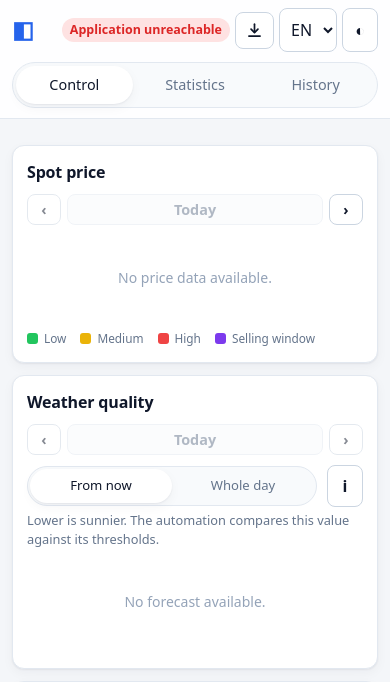
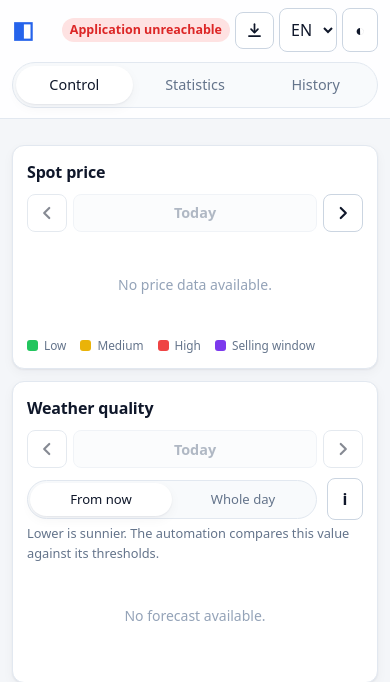
Before and after one commit to Firestone82/SolaxAutomation, a web app: page /index.html in a window 390 px wide. Shown: the top 682 px of the page. Run offline with its HTML, style and script files only (its server is not run), Linux system fonts and the light colour scheme; data that the repository does not hold is empty.

Commit message:
Draw the step arrows as centred icons
The day, month and page browsers used the angle quote glyphs as their
arrows. A glyph sits on the text baseline and came out visibly off
centre in its square button, and its shape changed with the system
font. Every step button now holds a drawn chevron, centred by flex in a
fixed square, and the day's name between the arrows is as tall as they
are, so the three read as one control.

Co-Authored-By: Claude Opus 5.5 <noreply@anthropic.com>
Claude-Session: https://claude.ai/code/session_018Q5H7vT6xpJ3sUTu9LEeZf

```diff
--- a/src/main/resources/static/assets/app.css
+++ b/src/main/resources/static/assets/app.css
@@ -560,6 +560,13 @@ main {
 }
 
 .day-nav-label {
+    /* As tall as the arrow buttons beside it, so the three read as one control. */
+    display: inline-flex;
+    align-items: center;
+    justify-content: center;
+    height: 32px;
+    padding-top: 0;
+    padding-bottom: 0;
     min-width: 7.5em;
     text-align: center;
     font-variant-numeric: tabular-nums;
@@ -1170,6 +1177,27 @@ main {
     min-width: 34px;
 }
 
+/*
+   A square step button - back, forward - holding a drawn chevron. Flex centring puts the
+   icon in the exact middle, which a text glyph sitting on its baseline never was.
+*/
+.icon-step {
+    display: inline-flex;
+    align-items: center;
+    justify-content: center;
+    width: 34px;
+    min-width: 34px;
+    height: 32px;
+    padding: 0;
+    line-height: 1;
+}
+
+.icon-step .chevron {
+    width: 16px;
+    height: 16px;
+    flex: none;
+}
+
 /* A button that stays pressed: it filters a list rather than doing something once, so it
    has to look like a state and not like an action waiting to be taken. */
 .toggle-button.is-active {
@@ -1524,6 +1552,11 @@ main {
     /* A row of controls that fills the width is easier to hit than one that hugs the text. */
     .button-row .button { flex: 1 1 auto; }
     .button-small { flex: 0 0 auto; padding: 6px 12px; }
+
+    /* The step buttons keep their square on a phone, a little larger for a thumb. */
+    .icon-step { width: 40px; min-width: 40px; height: 38px; padding: 0; }
+    .day-nav-label { height: 38px; }
+    .icon-step .chevron { width: 18px; height: 18px; }
 
     .card-head { align-items: flex-start; }
     .card-head-actions { width: 100%; justify-content: space-between; }
--- a/src/main/resources/static/assets/app.js
+++ b/src/main/resources/static/assets/app.js
@@ -1836,6 +1836,30 @@
     /** Page each list is showing, by list id, so a refresh does not send it back to page 1. */
     const listPages = {};
 
+    /**
+     * A drawn chevron for a step button. Drawn rather than set as a glyph: the angle quotes
+     * sit on the text baseline and come out visibly off centre in a square button, and their
+     * shape differs from one system font to the next.
+     */
+    function chevron(direction) {
+        const ns = 'http://www.w3.org/2000/svg';
+        const svg = document.createElementNS(ns, 'svg');
+        svg.setAttribute('class', 'chevron');
+        svg.setAttribute('viewBox', '0 0 16 16');
+        svg.setAttribute('aria-hidden', 'true');
+        svg.setAttribute('fill', 'none');
+        svg.setAttribute('stroke', 'currentColor');
+        svg.setAttribute('stroke-width', '1.9');
+        svg.setAttribute('stroke-linecap', 'round');
+        svg.setAttribute('stroke-linejoin', 'round');
+
+        const path = document.createElementNS(ns, 'path');
+        path.setAttribute('d', direction === 'left' ? 'M10 3.5 5.5 8l4.5 4.5' : 'M6 3.5 10.5 8 6 12.5');
+        svg.appendChild(path);
+
+        return svg;
+    }
+
     function renderEntryList(list, entries, emptyMessage, mapper, perPage = ENTRIES_PER_PAGE) {
         const pager = el(list.id + '-pager');
 
@@ -1909,8 +1933,9 @@
         const step = (delta, label, disabled) => {
             const button = document.createElement('button');
             button.type = 'button';
-            button.className = 'button button-small';
-            button.textContent = label;
+            button.className = 'button button-small icon-step';
+            button.appendChild(chevron(delta < 0 ? 'left' : 'right'));
+            button.setAttribute('aria-label', label);
             button.disabled = disabled;
             button.addEventListener('click', () => {
                 listPages[list.id] = page + delta;
@@ -1924,9 +1949,9 @@
         position.textContent = t('pager.position', {page: page + 1, pages, total});
 
         pager.replaceChildren(
-            step(-1, '‹', page === 0),
+            step(-1, t('pager.previous'), page === 0),
             position,
-            step(1, '›', page >= pages - 1)
+            step(1, t('pager.next'), page >= pages - 1)
         );
     }
 
--- a/src/main/resources/static/assets/i18n.js
+++ b/src/main/resources/static/assets/i18n.js
@@ -285,6 +285,8 @@ const I18N = (() => {
             'range.day': 'Whole day',
             'timeline.none': 'Nothing planned.',
             'pager.position': '{page} / {pages} · {total} entries',
+            'pager.previous': 'Previous page',
+            'pager.next': 'Next page',
             'history.title': 'Recent activity',
             'history.none': 'Nothing has happened yet.',
             'history.noneDay': 'Nothing was recorded on this day.',
@@ -950,6 +952,8 @@ const I18N = (() => {
             'range.day': 'Celý den',
             'timeline.none': 'Nic není naplánováno.',
             'pager.position': '{page} / {pages} · {total} záznamů',
+            'pager.previous': 'Předchozí stránka',
+            'pager.next': 'Další stránka',
             'history.title': 'Poslední aktivita',
             'history.none': 'Zatím se nic nestalo.',
             'history.noneDay': 'V tento den se nic nezaznamenalo.',
--- a/src/main/resources/static/index.html
+++ b/src/main/resources/static/index.html
@@ -92,12 +92,12 @@
                         comes back to today.
                     -->
                     <div class="day-nav" id="price-day-nav">
-                        <button type="button" class="button button-small" data-step="-1"
-                                data-i18n-title="day.previous" title="Previous day" aria-label="Previous day">‹</button>
+                        <button type="button" class="button button-small icon-step" data-step="-1"
+                                data-i18n-title="day.previous" title="Previous day" aria-label="Previous day"><svg class="chevron" viewBox="0 0 16 16" aria-hidden="true" fill="none" stroke="currentColor" stroke-width="1.9" stroke-linecap="round" stroke-linejoin="round"><path d="M10 3.5 5.5 8l4.5 4.5"/></svg></button>
                         <button type="button" class="button button-small day-nav-label" data-step="0"
                                 data-i18n-title="day.backToToday" title="Back to today"></button>
-                        <button type="button" class="button button-small" data-step="1"
-                                data-i18n-title="day.next" title="Next day" aria-label="Next day">›</button>
+                        <button type="button" class="button button-small icon-step" data-step="1"
+                                data-i18n-title="day.next" title="Next day" aria-label="Next day"><svg class="chevron" viewBox="0 0 16 16" aria-hidden="true" fill="none" stroke="currentColor" stroke-width="1.9" stroke-linecap="round" stroke-linejoin="round"><path d="M6 3.5 10.5 8 6 12.5"/></svg></button>
                     </div>
                 </header>
                 <p class="card-sub" id="price-summary"></p>
@@ -134,12 +134,12 @@
                         <!-- The same day browser as the price card; a day other than today is
                              always shown whole, so the range switch rests while browsing. -->
                         <div class="day-nav" id="weather-day-nav">
-                            <button type="button" class="button button-small" data-step="-1"
-                                    data-i18n-title="day.previous" title="Previous day" aria-label="Previous day">‹</button>
+                            <button type="button" class="button button-small icon-step" data-step="-1"
+                                    data-i18n-title="day.previous" title="Previous day" aria-label="Previous day"><svg class="chevron" viewBox="0 0 16 16" aria-hidden="true" fill="none" stroke="currentColor" stroke-width="1.9" stroke-linecap="round" stroke-linejoin="round"><path d="M10 3.5 5.5 8l4.5 4.5"/></svg></button>
                             <button type="button" class="button button-small day-nav-label" data-step="0"
                                     data-i18n-title="day.backToToday" title="Back to today"></button>
-                            <button type="button" class="button button-small" data-step="1"
-                                    data-i18n-title="day.next" title="Next day" aria-label="Next day">›</button>
+                            <button type="button" class="button button-small icon-step" data-step="1"
+                                    data-i18n-title="day.next" title="Next day" aria-label="Next day"><svg class="chevron" viewBox="0 0 16 16" aria-hidden="true" fill="none" stroke="currentColor" stroke-width="1.9" stroke-linecap="round" stroke-linejoin="round"><path d="M6 3.5 10.5 8 6 12.5"/></svg></button>
                         </div>
                         <div class="segmented" id="weather-range">
                             <button class="segment is-active" data-range="ahead" data-i18n="range.ahead">From now</button>
@@ -319,12 +319,12 @@
                 </div>
                 <!-- A calendar month, browsed a month at a time or picked from the list. -->
                 <div class="month-nav" id="stats-month-nav">
-                    <button type="button" class="button button-small" id="stats-month-prev"
-                            data-i18n-title="stats.prevMonth" title="Previous month" aria-label="Previous month">‹</button>
+                    <button type="button" class="button button-small icon-step" id="stats-month-prev"
+                            data-i18n-title="stats.prevMonth" title="Previous month" aria-label="Previous month"><svg class="chevron" viewBox="0 0 16 16" aria-hidden="true" fill="none" stroke="currentColor" stroke-width="1.9" stroke-linecap="round" stroke-linejoin="round"><path d="M10 3.5 5.5 8l4.5 4.5"/></svg></button>
                     <label class="visually-hidden" for="stats-month" data-i18n="stats.month">Month</label>
                     <select id="stats-month" class="control"></select>
-                    <button type="button" class="button button-small" id="stats-month-next"
-                            data-i18n-title="stats.nextMonth" title="Next month" aria-label="Next month">›</button>
+                    <button type="button" class="button button-small icon-step" id="stats-month-next"
+                            data-i18n-title="stats.nextMonth" title="Next month" aria-label="Next month"><svg class="chevron" viewBox="0 0 16 16" aria-hidden="true" fill="none" stroke="currentColor" stroke-width="1.9" stroke-linecap="round" stroke-linejoin="round"><path d="M6 3.5 10.5 8 6 12.5"/></svg></button>
                 </div>
             </div>
         </header>
--- a/src/main/resources/static/sw.js
+++ b/src/main/resources/static/sw.js
@@ -16,7 +16,7 @@
    Bump this when a file in APP_SHELL changes: the new worker takes the new name,
    fills a fresh cache and deletes every older one on activation.
 */
-const CACHE = 'solax-shell-v18';
+const CACHE = 'solax-shell-v19';
 
 const APP_SHELL = [
     './',
```
